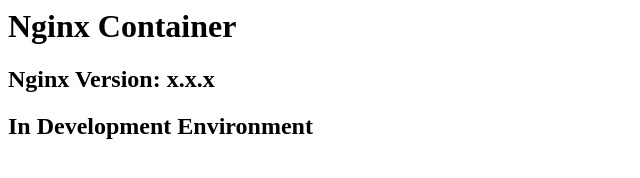
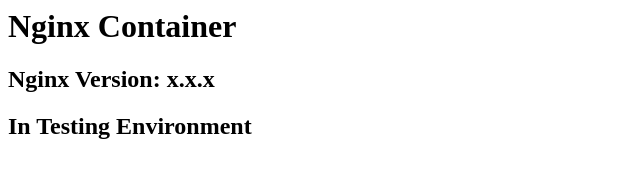
Before and after one commit to mtsantosd/nginx-webserver, a plain HTML site: page overlays/testing/index.html in a window 1280 px wide. Shown: the whole page, without its empty margins (0-640 px from the left). Drawn offline with Linux system fonts and the light colour scheme.

Commit message:
replacer for configmap

```diff
--- a/overlays/testing/index.html
+++ b/overlays/testing/index.html
@@ -1,3 +1,3 @@
 <h1>Nginx Container</h1>
 <h2>Nginx Version: x.x.x</h2>
-<h2>In Development Environment</h2>
+<h2>In Testing Environment</h2>
```
Also changed, not shown: 1 other file.
